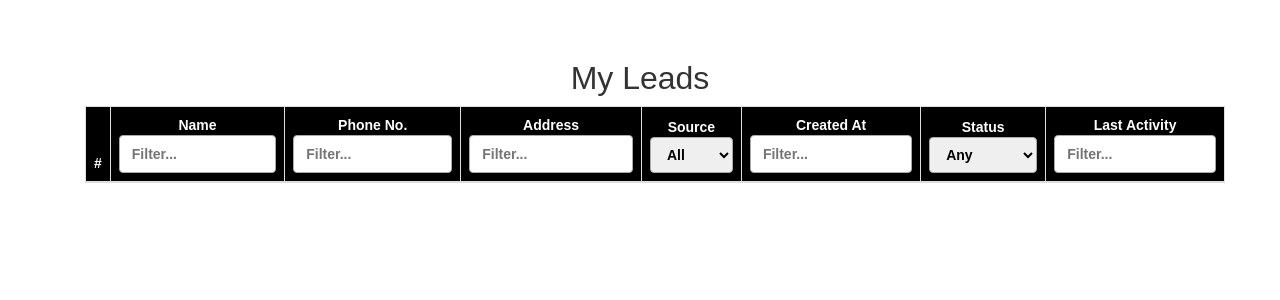
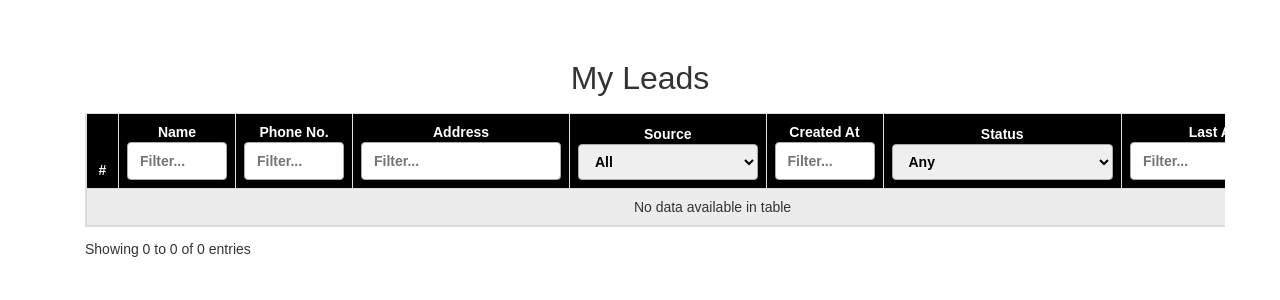
Before and after one commit to Halanx/Halanx-Leads-Management-Tool, a Django app: template lead_managers/templates/leads_list_page.html in a window 1280 px wide. Shown: the part 51-351 px from the top of the page. Run offline with Django 3.2, Linux system fonts and the light colour scheme; the template is opened without the code that fills it, so the values that code supplies are empty; some libraries are stand-ins or nearby versions.

Commit message:
fixed table

```diff
--- a/lead_managers/templates/leads_list_page.html
+++ b/lead_managers/templates/leads_list_page.html
@@ -10,18 +10,22 @@ My {% if lead_type == 'tenant_lead' %}Tenant{% elif lead_type == 'house_owner_le
 
 {% block style %}
 <style>
-    #leads_table th {
-        text-align: center; !important;
+    #leads_table {
+        width: 100%;
+        white-space: normal;
     }
 
-    #leads_table th input, select {
-        color: black;
+    #leads_table thead, th {
+        text-align: center !important;
     }
 
-    #leads_table {
-        width: 1500px;
-        overflow-x: scroll;
-        overflow-y: hidden;
+    .table-responsive {
+        width: 100%;
+        margin: 0 auto;
+    }
+
+    .table_filter {
+        color: black;
     }
 </style>
 {% endblock %}
@@ -31,8 +35,8 @@ My {% if lead_type == 'tenant_lead' %}Tenant{% elif lead_type == 'house_owner_le
         <div class="row">
             <div class="col-sm-12">
                 <div class="table-responsive">
-                    <table id="leads_table" class="table table-hover table-bordered table-striped"
-                           border="1" style="margin: auto; border-collapse: collapse;">
+                    <table id="leads_table" class="table table-hover table-bordered table-striped display wrap row-border order-column"
+                           border="1" style="margin: auto; border-collapse: collapse;" cellspacing="0" width="100%">
                         <thead style="background-color: black; color: white;">
                             <tr>
                                 <th>#</th>
@@ -120,7 +124,22 @@ My {% if lead_type == 'tenant_lead' %}Tenant{% elif lead_type == 'house_owner_le
             });
         });
 
-        $('#leads_table th').resizable();
+        $('#leads_table').DataTable({
+            scrollX: true,
+            sScrollXInner: "110%",
+            scrollY: 300,
+            scrollCollapse: true,
+            paging: false,
+            ordering: false,
+            autoWidth: false,
+            searching: false,
+            columnDefs: [
+                { "width": "15px", "targets": 0 },
+                { "width": "100px", "targets": [1,2,5] },
+                { "width": "200px", "targets": [3,7,8] },
+                { "width": "150px", "targets": [9,10] },
+            ],
+        });
     });
 </script>
 
--- a/templates/base.html
+++ b/templates/base.html
@@ -20,9 +20,13 @@
     <script type="text/javascript" src="{% static "js/bootstrap.min.js" %}"></script>
     <script type="text/javascript" src="{% static "js/csrf.js" %}"></script>
 
+    <script type="text/javascript" src="https://cdn.datatables.net/1.10.19/js/jquery.dataTables.min.js"></script>
+    <script type="text/javascript" src="https://cdn.datatables.net/1.10.19/js/dataTables.bootstrap.min.js"></script>
+
     <link rel="shortcut icon" type="image/png" href="{% static "img/favicon.ico" %}">
     <link rel="stylesheet" href="{% static "css/bootstrap.min.css" %}">
     <link rel="stylesheet" href="{% static "css/main.css" %}">
+    <link rel="stylesheet" href="https://cdn.datatables.net/1.10.19/css/dataTables.bootstrap.min.css">
 </head>
 
 
```
